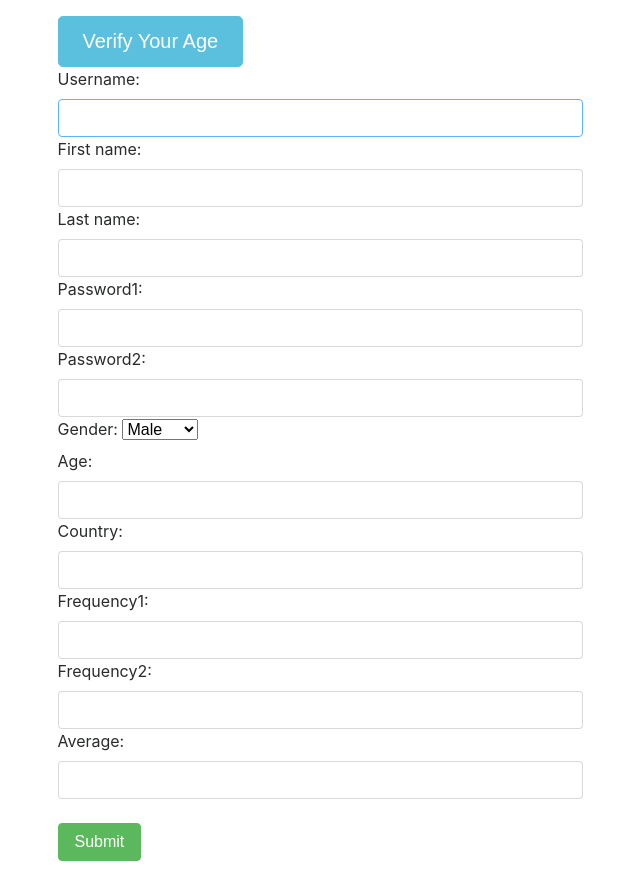
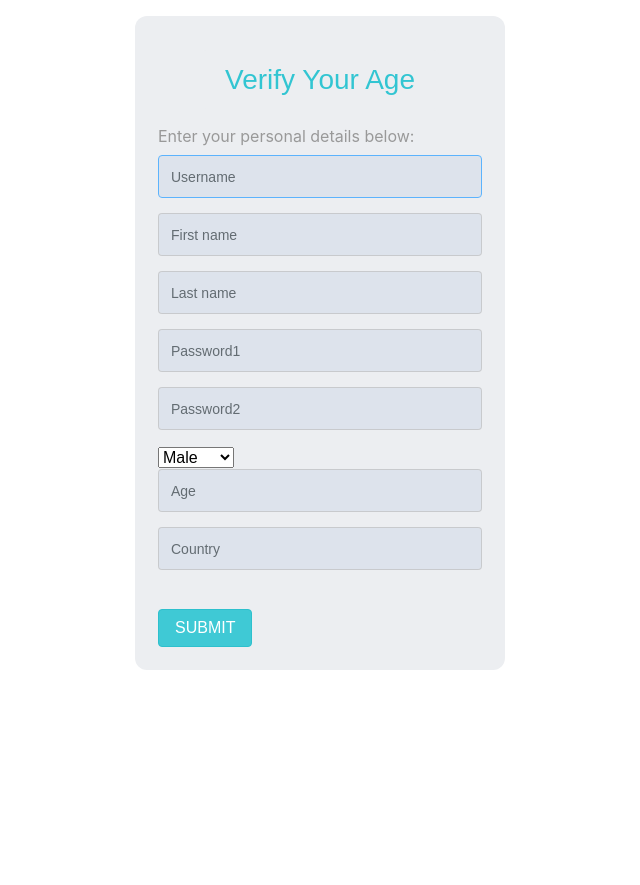
Before and after one commit to tahirawan4/Audio, a Django app: page /signup/ in a window 1280 px wide. Shown: the part 56-941 px from the top of the page, without its empty margins (320-960 px from the left). After the commit the page ends 726 px from the top, so only its background shows below. Run offline with Django 3.2, Linux system fonts and the light colour scheme; some libraries are stand-ins or nearby versions.

Commit message:
update signup and signin

```diff
--- a/age_estimation/forms.py
+++ b/age_estimation/forms.py
@@ -14,18 +14,21 @@ class UserSignUpForm(UserCreationForm):
         fields = ['username', 'first_name', 'last_name', 'password1', 'password2', 'gender', 'age', 'country',
                   'frequency1', 'frequency2', 'average']
 
-    username = forms.CharField(widget=forms.TextInput(attrs={'class': 'form-control'}))
-    first_name = forms.CharField(widget=forms.TextInput(attrs={'class': 'form-control'}))
-    last_name = forms.CharField(widget=forms.TextInput(attrs={'class': 'form-control'}))
-    password1 = forms.CharField(widget=forms.TextInput(attrs={'class': 'form-control'}))
-    password2 = forms.CharField(widget=forms.TextInput(attrs={'class': 'form-control'}))
+    username = forms.CharField(widget=forms.TextInput(attrs={'class': 'form-control', 'placeholder': 'Username'}))
+    first_name = forms.CharField(widget=forms.TextInput(attrs={'class': 'form-control', 'placeholder': 'First name'}))
+    last_name = forms.CharField(widget=forms.TextInput(attrs={'class': 'form-control','placeholder': 'Last name'}))
+    password1 = forms.CharField(widget=forms.TextInput(attrs={'class': 'form-control','placeholder': 'Password1'}))
+    password2 = forms.CharField(widget=forms.TextInput(attrs={'class': 'form-control','placeholder': 'Password2'}))
 
     gender = forms.ChoiceField(choices=GENDER_CHOICES)
-    age = forms.IntegerField(widget=forms.TextInput(attrs={'class': 'form-control'}))
-    country = forms.CharField(max_length=50, widget=forms.TextInput(attrs={'class': 'form-control'}))
-    frequency1 = forms.CharField(widget=forms.TextInput(attrs={'class': 'form-control'}))
-    frequency2 = forms.CharField(widget=forms.TextInput(attrs={'class': 'form-control'}))
-    average = forms.CharField(widget=forms.TextInput(attrs={'class': 'form-control'}))
+    age = forms.IntegerField(widget=forms.TextInput(attrs={'class': 'form-control','placeholder': 'Age'}))
+    country = forms.CharField(max_length=50, widget=forms.TextInput(attrs={'class': 'form-control','placeholder': 'Country'}))
+    # frequency1 = forms.CharField(widget=forms.TextInput(attrs={'class': 'form-control'}))
+    # frequency2 = forms.CharField(widget=forms.TextInput(attrs={'class': 'form-control'}))
+    # average = forms.CharField(widget=forms.TextInput(attrs={'class': 'form-control'}))
+    frequency1 = forms.CharField(widget=forms.HiddenInput())
+    frequency2 = forms.CharField(widget=forms.HiddenInput())
+    average = forms.CharField(widget=forms.HiddenInput())
 
     def __init__(self, *args, **kwargs):
         super(UserSignUpForm, self).__init__(*args, **kwargs)
--- /dev/null
+++ b/age_estimation/static/css/custom.css
@@ -0,0 +1,51 @@
+.form-control
+{
+    background-color: #dde3ec !important;
+    margin-bottom: 15px;
+    color: #8290a3;
+    font-size: 14px;
+    height: 43px;
+}
+.hint
+{
+    color: #999;
+padding: 0;
+margin: 15px 0 7px;
+}
+.main-btn
+{
+    text-align: center !important;
+    color: #32c5d2 !important;
+    background-color: #eceef1 !important;
+    border: none !important;
+    font-size: 28px;
+}
+.form-div
+{
+    background-color: #eceef1;
+    border-radius: 12px;
+    padding: 23px;
+}
+.btn-success
+{
+    text-transform: uppercase !important;
+    color: #fff;
+background-color: #3fc9d5;
+border-color: #2dc0cd;
+}
+.create-account
+{
+    margin: 18px -22px -38px;
+padding: 10px 0 4px;
+text-align: center;
+background-color: #6c7a8d;
+border-radius: 0 0 7px 7px;
+}
+.create-account p a
+{
+    font-weight: 600;
+font-size: 14px;
+color: #c3cedd;
+    display: inline-block;
+margin-top: 5px;
+}
--- a/age_estimation/templates/base.html
+++ b/age_estimation/templates/base.html
@@ -1,4 +1,5 @@
 <!DOCTYPE html>
+{% load static %}
 <html lang="en">
 <head>
     <title>Child Learning</title>
@@ -18,6 +19,7 @@
     <script src="https://maxcdn.bootstrapcdn.com/bootstrap/4.0.0-alpha.6/js/bootstrap.min.js"
             integrity="sha384-vBWWzlZJ8ea9aCX4pEW3rVHjgjt7zpkNpZk+02D9phzyeVkE+jo0ieGizqPLForn"
             crossorigin="anonymous"></script>
+    <link rel="stylesheet" type="text/css" href="{% static 'css/custom.css' %}"/>
 
 
 </head>
--- a/age_estimation/templates/signup.html
+++ b/age_estimation/templates/signup.html
@@ -149,22 +149,25 @@
 {% endif %}
 <div class="container">
     <div class="row">
-        <div class="col-lg-3"></div>
-        <div class="col-lg-6">
-            <button type="button" id='model_btn' class="btn btn-info btn-lg" data-toggle="modal" data-target="#myModal">
+        <div class="col-lg-4"></div>
+        <div class="col-lg-4 form-div" style="">
+            <div class="button" style="text-align: center;padding-top: 11px;">
+            <button style="" type="button" id='model_btn' class="btn btn-info btn-lg main-btn" data-toggle="modal" data-target="#myModal">
                 Verify Your
                 Age
             </button>
+            </div>
             <form id='user_form' method="post">
                 {% csrf_token %}
                 {% for hidden in form.hidden_fields %}
                     {{ hidden }}
                 {% endfor %}
                 {# Include the visible fields #}
+                <p class="hint" style=""> Enter your personal details below: </p>
                 {% for field in form.visible_fields %}
                     <div class="fieldWrapper">
                         {{ field.errors }}
-                        {{ field.label_tag }} {{ field }}
+                         {{ field }}
                     </div>
                 {% endfor %}
                 <br/>
@@ -172,7 +175,7 @@
             </form>
 
         </div>
-        <div class="col-lg-3"></div>
+        <div class="col-lg-4"></div>
     </div>
 </div>
 
```
Also changed, not shown: age_estimation/templates/login.html (+18 -2 lines).
